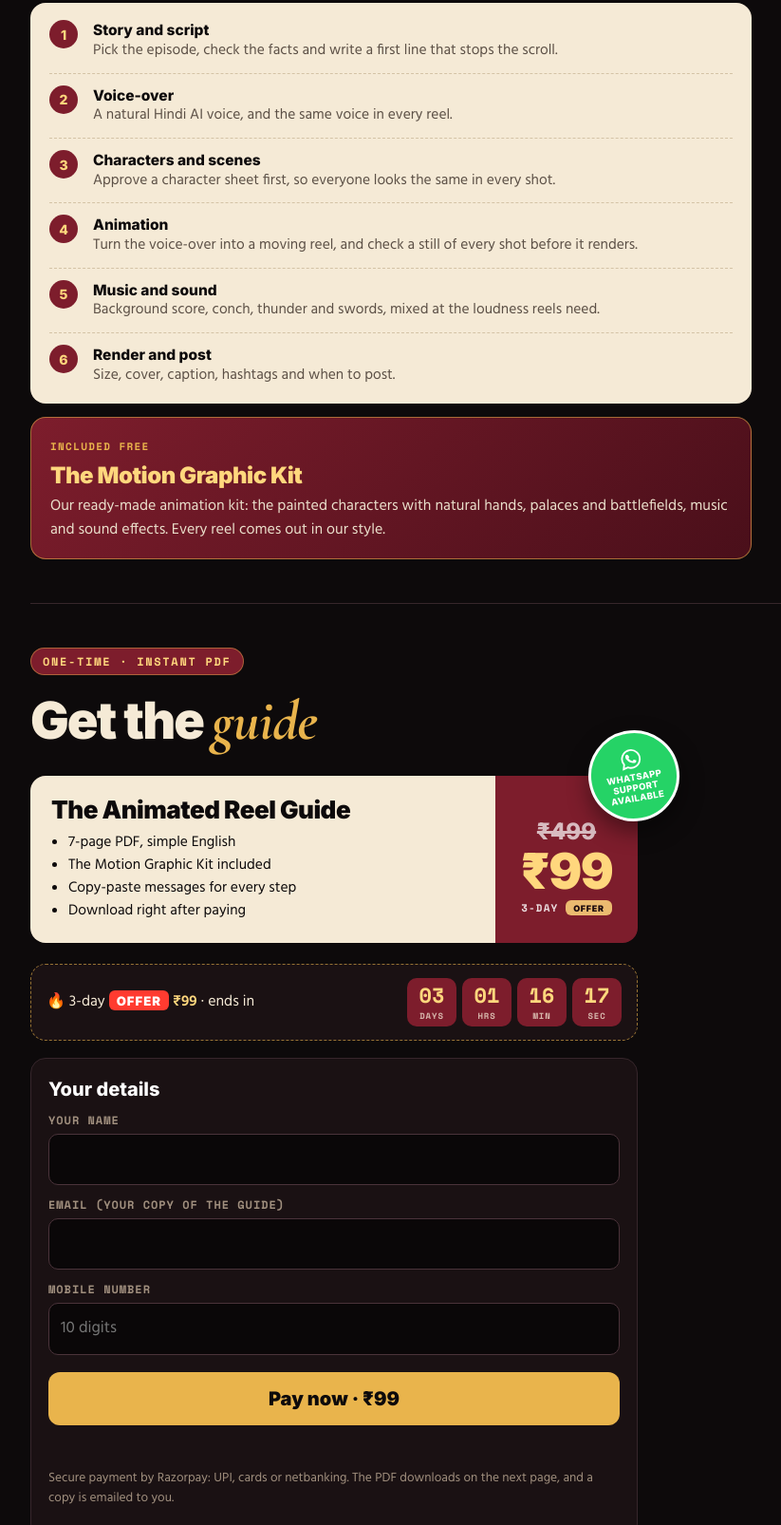
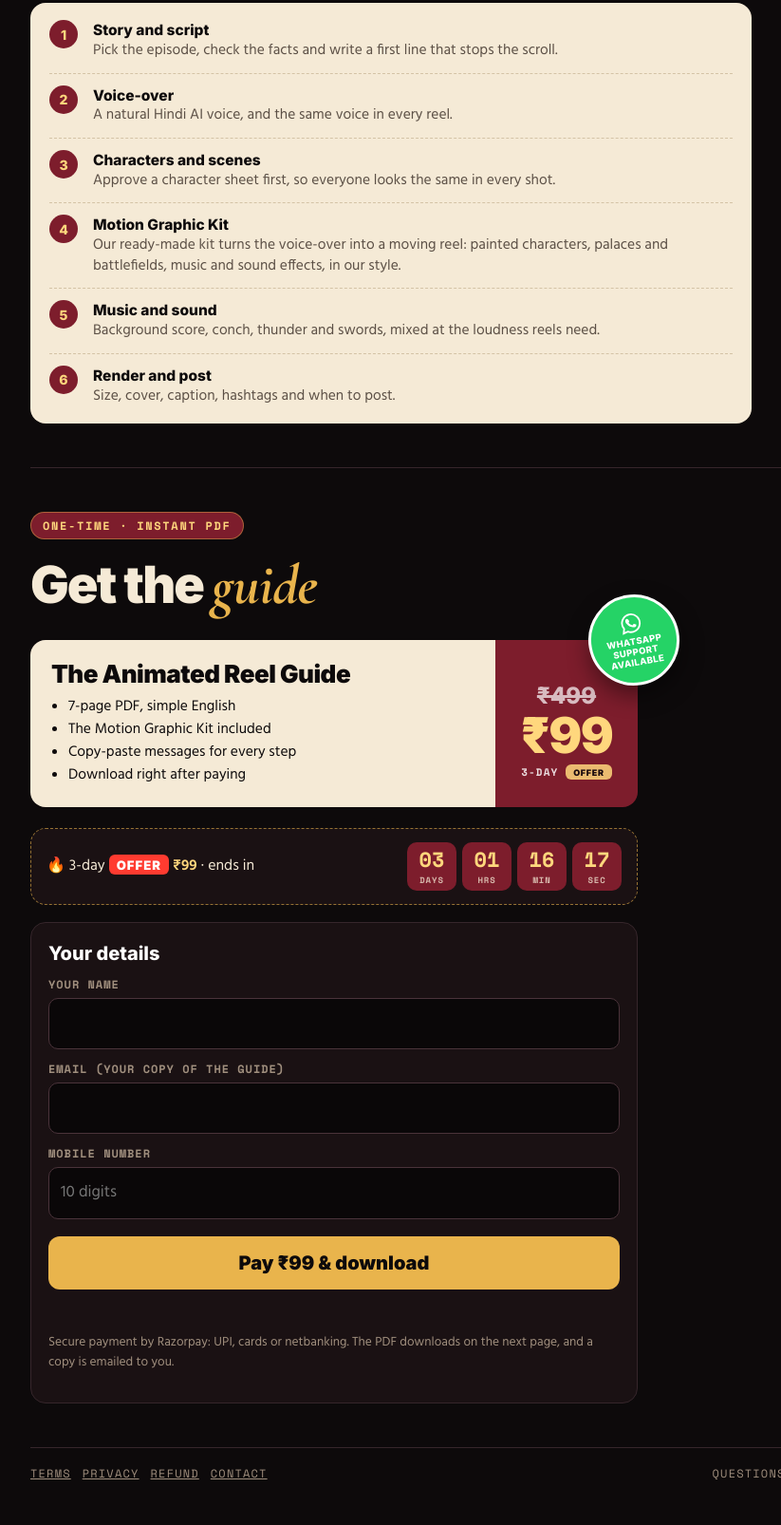
Before and after one commit to SahilScripts/reel-guide, a plain HTML site: page index.html in a window 1280 px wide. Shown: the part 1526-3132 px from the top of the page at 95% size, without its empty margins (106-929 px from the left). Drawn offline with nearby package versions, Linux system fonts and the light colour scheme; no server answers.

Commit message:
Guide page: step 4 is the Motion Graphic Kit; "Pay & download"
Co-Authored-By: Claude Opus 5.5 <noreply@anthropic.com>

```diff
--- a/index.html
+++ b/index.html
@@ -61,9 +61,6 @@ h1 span{font:italic 700 1.08em/.9 "Cormorant Garamond",serif;letter-spacing:-.01
 .toc li::before{content:counter(step);grid-row:span 2;width:30px;height:30px;border-radius:50%;background:var(--maroon);color:var(--goldl);display:grid;place-items:center;font:800 14px Inter}
 .toc b{font-family:Inter;font-weight:800}
 .toc span{color:#5c5046}
-.kit{max-width:760px;margin-top:14px;background:linear-gradient(135deg,var(--maroon),#4a0f1a);border:1px solid rgba(233,180,76,.55);border-radius:16px;padding:18px 20px;font-size:16px;color:#eadfcb}
-.kit b{display:block;font:900 24px/1.1 Inter;color:var(--goldl);margin:6px 0 6px;letter-spacing:-.02em}
-.kit .tag{font:700 11px "Space Mono";letter-spacing:.12em;text-transform:uppercase;color:var(--gold)}
 /* buy */
 .ticket{position:relative;display:grid;grid-template-columns:1fr auto;max-width:640px;color:var(--ink);margin:22px 0 22px}
 .ticket .l{padding:22px;background:var(--paper);border-radius:16px 0 0 16px}
@@ -140,11 +137,10 @@ footer a{margin-right:12px}
       <li><b>Story and script</b><span>Pick the episode, check the facts and write a first line that stops the scroll.</span></li>
       <li><b>Voice-over</b><span>A natural Hindi AI voice, and the same voice in every reel.</span></li>
       <li><b>Characters and scenes</b><span>Approve a character sheet first, so everyone looks the same in every shot.</span></li>
-      <li><b>Animation</b><span>Turn the voice-over into a moving reel, and check a still of every shot before it renders.</span></li>
+      <li><b>Motion Graphic Kit</b><span>Our ready-made kit turns the voice-over into a moving reel: painted characters, palaces and battlefields, music and sound effects, in our style.</span></li>
       <li><b>Music and sound</b><span>Background score, conch, thunder and swords, mixed at the loudness reels need.</span></li>
       <li><b>Render and post</b><span>Size, cover, caption, hashtags and when to post.</span></li>
     </ol>
-    <div class="kit"><span class="tag">Included free</span><b>The Motion Graphic Kit</b>Our ready-made animation kit: the painted characters with natural hands, palaces and battlefields, music and sound effects. Every reel comes out in our style.</div>
   </section>
 
   <section class="sec" id="buy">
@@ -161,7 +157,7 @@ footer a{margin-right:12px}
       <label for="name">Your name</label><input id="name" autocomplete="name" required>
       <label for="email">Email (your copy of the guide)</label><input id="email" type="email" autocomplete="email" required>
       <label for="phone">Mobile number</label><input id="phone" type="tel" inputmode="numeric" autocomplete="tel" placeholder="10 digits" required>
-      <button class="pay" id="pay" type="submit">Pay now · ₹99</button>
+      <button class="pay" id="pay" type="submit">Pay ₹99 &amp; download</button>
       <div class="err" id="err"></div>
       <p class="fine">Secure payment by Razorpay: UPI, cards or netbanking. The PDF downloads on the next page, and a copy is emailed to you.</p>
     </form>
@@ -180,7 +176,7 @@ footer a{margin-right:12px}
   function show(rupees, offer) {
     price = rupees;
     document.querySelectorAll(".now-price").forEach((el) => { el.textContent = "₹" + rupees; });
-    $("pay").textContent = "Pay now · ₹" + rupees;
+    $("pay").textContent = "Pay ₹" + rupees + " & download";
     $("label").innerHTML = offer ? '3-DAY <mark class="hl">OFFER</mark>' : "LAUNCH PRICE";
     $("offer").classList.toggle("hidden", !offer);
     $("timer").classList.toggle("hidden", !offer);
@@ -210,7 +206,7 @@ footer a{margin-right:12px}
       if (!d.url) throw new Error(d.error || "Something went wrong. Please try again.");
       location.href = d.url;
     } catch (x) {
-      $("err").textContent = x.message; $("pay").disabled = false; $("pay").textContent = "Pay now · ₹" + price;
+      $("err").textContent = x.message; $("pay").disabled = false; $("pay").textContent = "Pay ₹" + price + " & download";
     }
   });
 })();
```
